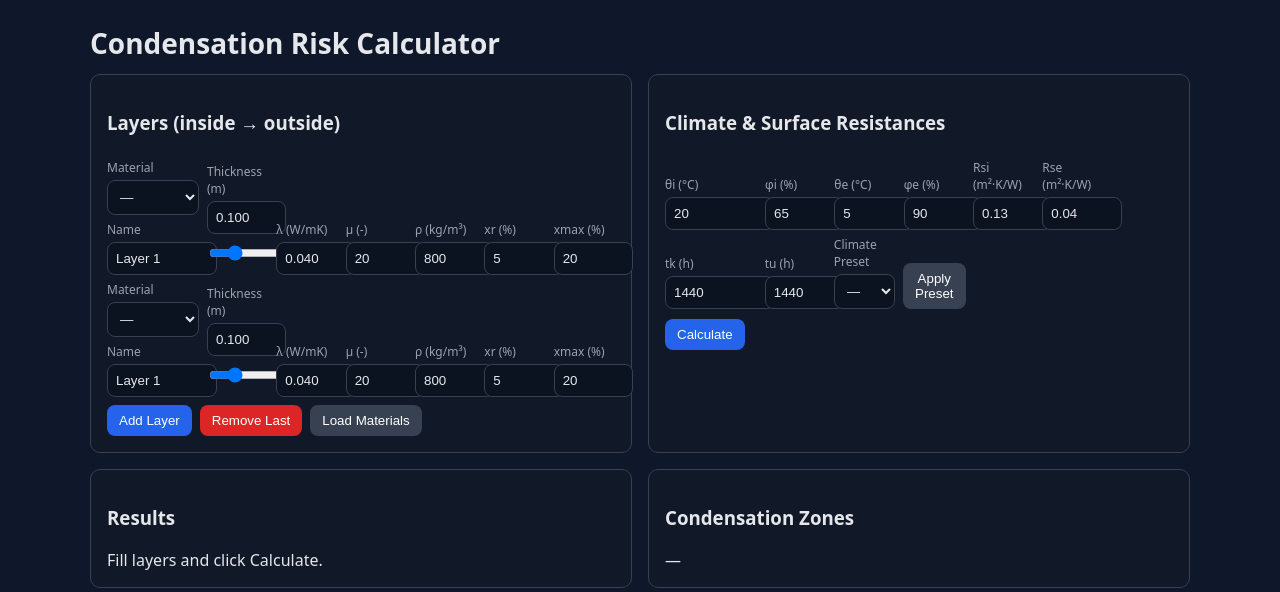
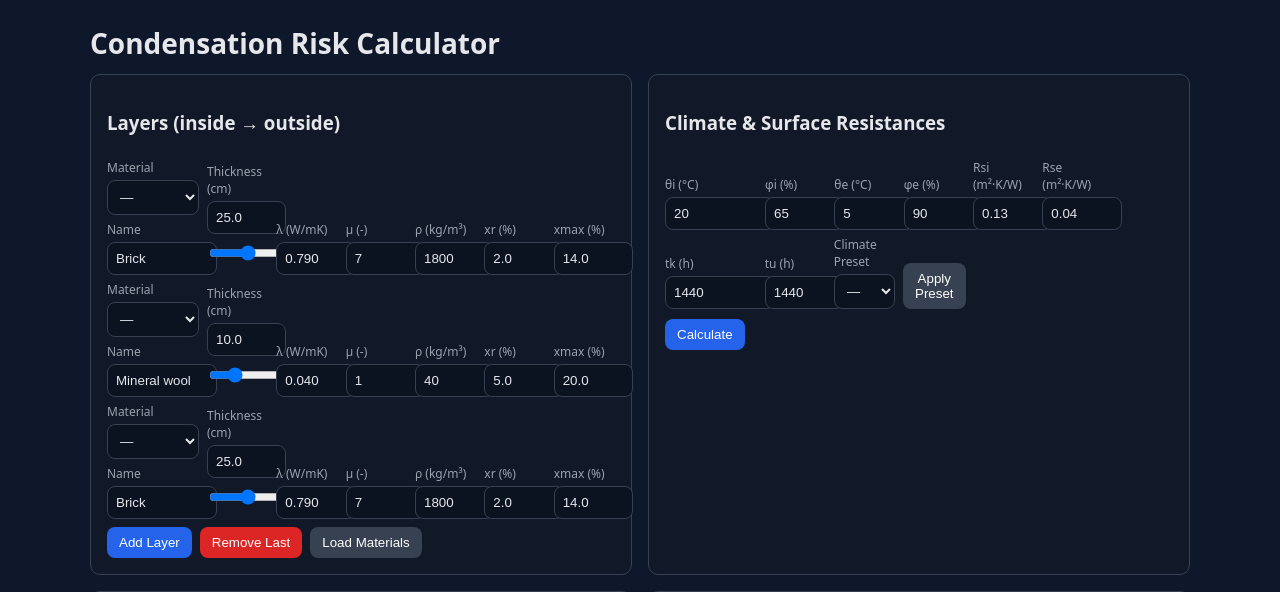
Before and after one commit to dbaldzhiev/teccondense, a Flask app: page / in a window 1280 px wide. Shown: the top 592 px of the page. Run offline with Flask 2, Linux system fonts and the light colour scheme.

Commit message:
Update layer input fields to use centimeters; set defaults for first two layers

```diff
--- a/webapp/static/app.js
+++ b/webapp/static/app.js
@@ -15,9 +15,9 @@
         <input type="text" class="name" value="Layer ${idx+1}">
       </div>
       <div>
-        <label>Thickness (m)</label>
-        <input type="number" step="0.001" class="d" value="0.100">
-        <input type="range" min="0.005" max="0.500" step="0.001" value="0.100" class="dSlider">
+        <label>Thickness (cm)</label>
+        <input type="number" step="0.1" class="d" value="10.0">
+        <input type="range" min="0.5" max="50.0" step="0.1" value="10.0" class="dSlider">
       </div>
       <div>
         <label>λ (W/mK)</label>
@@ -41,7 +41,7 @@
       </div>`;
     const dInput = d.querySelector('.d');
     const dSlider = d.querySelector('.dSlider');
-    dSlider.addEventListener('input', () => { dInput.value = (+dSlider.value).toFixed(3); });
+    dSlider.addEventListener('input', () => { dInput.value = (+dSlider.value).toFixed(1); });
     dInput.addEventListener('input', () => { dSlider.value = dInput.value; });
     const sel = d.querySelector('.matSelect');
     sel.addEventListener('change', () => {
@@ -60,6 +60,27 @@
       sel.innerHTML = '<option value="">—</option>' + materials.map((m,i) => `<option value="${i}">${m.name}</option>`).join('');
     };
     d.fillMaterials = fillSel;
+    // Apply sensible defaults for first two layers
+    // L1: 25 cm Brick, L2: 10 cm Mineral wool
+    try{
+      if (idx === 0){
+        d.querySelector('.name').value = 'Brick';
+        dInput.value = '25.0'; dSlider.value = '25.0';
+        d.querySelector('.lambda').value = '0.790';
+        d.querySelector('.mu').value = '7';
+        d.querySelector('.rho').value = '1800';
+        d.querySelector('.xr').value = '2.0';
+        d.querySelector('.xmax').value = '14.0';
+      } else if (idx === 1){
+        d.querySelector('.name').value = 'Mineral wool';
+        dInput.value = '10.0'; dSlider.value = '10.0';
+        d.querySelector('.lambda').value = '0.040';
+        d.querySelector('.mu').value = '1';
+        d.querySelector('.rho').value = '40';
+        d.querySelector('.xr').value = '5.0';
+        d.querySelector('.xmax').value = '20.0';
+      }
+    }catch(_){/* ignore */}
     return d;
   }
 
@@ -89,28 +110,29 @@
     const v = sel ? sel.value : '';
     if (v) document.getElementById('theta_e').value = v;
   }
+  function num(v){ return parseFloat(String(v || '0').replace(',', '.')); }
   window.runAnalyze = async function(){
     const payloadLayers = layers.map(el => ({
       name: el.querySelector('.name').value,
-      d: parseFloat(el.querySelector('.d').value || '0'),
-      lambda_: parseFloat(el.querySelector('.lambda').value || '0'),
-      mu: parseFloat(el.querySelector('.mu').value || '0'),
-      rho: parseFloat(el.querySelector('.rho').value || '0'),
-      xr_percent: parseFloat(el.querySelector('.xr').value || '0'),
-      xmax_percent: parseFloat(el.querySelector('.xmax').value || '0'),
+      d: num(el.querySelector('.d').value) / 100.0, // cm → m
+      lambda_: num(el.querySelector('.lambda').value),
+      mu: num(el.querySelector('.mu').value),
+      rho: num(el.querySelector('.rho').value),
+      xr_percent: num(el.querySelector('.xr').value),
+      xmax_percent: num(el.querySelector('.xmax').value),
     })).filter(L => L.d > 0 && L.lambda_ > 0);
     if (!payloadLayers.length){ alert('Add at least one valid layer'); return; }
-    const tk = parseFloat(document.getElementById('tk')?.value || '1440');
-    const tu = parseFloat(document.getElementById('tu')?.value || '1440');
+    const tk = num(document.getElementById('tk')?.value || '1440');
+    const tu = num(document.getElementById('tu')?.value || '1440');
     const payload = {
       layers: payloadLayers,
-      Rsi: parseFloat(document.getElementById('Rsi').value || '0.13'),
-      Rse: parseFloat(document.getElementById('Rse').value || '0.04'),
+      Rsi: num(document.getElementById('Rsi').value || '0.13'),
+      Rse: num(document.getElementById('Rse').value || '0.04'),
       climate: {
-        theta_i: parseFloat(document.getElementById('theta_i').value || '20'),
-        phi_i: parseFloat(document.getElementById('phi_i').value || '65'),
-        theta_e: parseFloat(document.getElementById('theta_e').value || '5'),
-        phi_e: parseFloat(document.getElementById('phi_e').value || '90'),
+        theta_i: num(document.getElementById('theta_i').value || '20'),
+        phi_i: num(document.getElementById('phi_i').value || '65'),
+        theta_e: num(document.getElementById('theta_e').value || '5'),
+        phi_e: num(document.getElementById('phi_e').value || '90'),
       },
       tk_hours: tk,
       tu_hours: tu,
@@ -257,7 +279,7 @@
       ctx.fillRect(X0, 0, (X1-X0), ih);
       ctx.strokeStyle='#1f2937'; ctx.strokeRect(X0, 0, (X1-X0), ih);
       // Label
-      ctx.fillStyle='#e5e7eb'; ctx.font='12px sans-serif'; const label = `${name} (${(x1-x0).toFixed(3)} m)`; ctx.fillText(label, X0+6, 16);
+      ctx.fillStyle='#e5e7eb'; ctx.font='12px sans-serif'; const label = `${name} (${((x1-x0)*100).toFixed(1)} cm)`; ctx.fillText(label, X0+6, 16);
       x0 = x1;
     }
     // Interfaces
--- a/webapp/templates/index.html
+++ b/webapp/templates/index.html
@@ -144,9 +144,9 @@
             <input type="text" class="name" value="Layer ${idx+1}">
           </div>
           <div>
-            <label>Thickness (m)</label>
-            <input type="number" step="0.001" class="d" value="0.100">
-            <input type="range" min="0.005" max="0.500" step="0.001" value="0.100" class="dSlider">
+            <label>Thickness (cm)</label>
+            <input type="number" step="0.1" class="d" value="10.0">
+            <input type="range" min="0.5" max="50.0" step="0.1" value="10.0" class="dSlider">
           </div>
           <div>
             <label>λ (W/mK)</label>
@@ -171,7 +171,7 @@
         // sync slider
         const dInput = d.querySelector('.d');
         const dSlider = d.querySelector('.dSlider');
-        dSlider.addEventListener('input', () => { dInput.value = (+dSlider.value).toFixed(3); });
+        dSlider.addEventListener('input', () => { dInput.value = (+dSlider.value).toFixed(1); });
         dInput.addEventListener('input', () => { dSlider.value = dInput.value; });
         // material select
         const sel = d.querySelector('.matSelect');
@@ -192,6 +192,28 @@
           sel.innerHTML = '<option value="">—</option>' + materials.map((m,i) => `<option value="${i}">${m.name}</option>`).join('');
         };
         d.fillMaterials = fillSel;
+        // Defaults for first two layers
+        try {
+          if (idx === 0){
+            d.querySelector('.name').value = 'Brick';
+            d.querySelector('.d').value = '25.0';
+            d.querySelector('.dSlider').value = '25.0';
+            d.querySelector('.lambda').value = '0.790';
+            d.querySelector('.mu').value = '7';
+            d.querySelector('.rho').value = '1800';
+            d.querySelector('.xr').value = '2.0';
+            d.querySelector('.xmax').value = '14.0';
+          } else if (idx === 1){
+            d.querySelector('.name').value = 'Mineral wool';
+            d.querySelector('.d').value = '10.0';
+            d.querySelector('.dSlider').value = '10.0';
+            d.querySelector('.lambda').value = '0.040';
+            d.querySelector('.mu').value = '1';
+            d.querySelector('.rho').value = '40';
+            d.querySelector('.xr').value = '5.0';
+            d.querySelector('.xmax').value = '20.0';
+          }
+        } catch (e) {}
         return d;
       };
       const layers = [];
@@ -216,26 +238,27 @@
           }
         } catch (e) { console.warn(e); }
       };
+      const num = (v) => parseFloat(String(v||'0').replace(',', '.'));
       window.runAnalyze = async () => {
         const layersPayload = layers.map(el => ({
           name: el.querySelector('.name').value,
-          d: parseFloat(el.querySelector('.d').value || '0'),
-          lambda_: parseFloat(el.querySelector('.lambda').value || '0'),
-          mu: parseFloat(el.querySelector('.mu').value || '0'),
-          rho: parseFloat(el.querySelector('.rho').value || '0'),
-          xr_percent: parseFloat(el.querySelector('.xr').value || '0'),
-          xmax_percent: parseFloat(el.querySelector('.xmax').value || '0'),
+          d: num(el.querySelector('.d').value) / 100.0,
+          lambda_: num(el.querySelector('.lambda').value),
+          mu: num(el.querySelector('.mu').value),
+          rho: num(el.querySelector('.rho').value),
+          xr_percent: num(el.querySelector('.xr').value),
+          xmax_percent: num(el.querySelector('.xmax').value),
         })).filter(L => L.d > 0 && L.lambda_ > 0);
         if (!layersPayload.length) { alert('Add at least one valid layer'); return; }
         const payload = {
           layers: layersPayload,
-          Rsi: parseFloat(document.getElementById('Rsi').value || '0.13'),
-          Rse: parseFloat(document.getElementById('Rse').value || '0.04'),
+          Rsi: num(document.getElementById('Rsi').value || '0.13'),
+          Rse: num(document.getElementById('Rse').value || '0.04'),
           climate: {
-            theta_i: parseFloat(document.getElementById('theta_i').value || '20'),
-            phi_i: parseFloat(document.getElementById('phi_i').value || '65'),
-            theta_e: parseFloat(document.getElementById('theta_e').value || '5'),
-            phi_e: parseFloat(document.getElementById('phi_e').value || '90'),
+            theta_i: num(document.getElementById('theta_i').value || '20'),
+            phi_i: num(document.getElementById('phi_i').value || '65'),
+            theta_e: num(document.getElementById('theta_e').value || '5'),
+            phi_e: num(document.getElementById('phi_e').value || '90'),
           }
         };
         const res = await fetch('/analyze', {method:'POST', headers:{'Content-Type':'application/json'}, body: JSON.stringify(payload)});
@@ -249,7 +272,7 @@
           `Wk_total=${r.Wk_total.toFixed(4)} kg/m² over tk=1440h, Drying capacity=${r.drying_capacity.toFixed(4)} kg/m² → OK=${r.drying_ok ? 'Yes':'No'}`
         );
         const zones = r.zones || [];
-        document.getElementById('zones').textContent = zones.length ? zones.map(z => `(${z.start_z.toFixed(3)} → ${z.end_z.toFixed(3)}) maxΔp=${z.max_excess_pa.toFixed(0)} Pa`).join('\n') : '—';
+        document.getElementById('zones').textContent = zones.length ? zones.map(z => `(${z.start_z.toFixed(3)} → ${z.end_z.toFixed(3)})`).join('\n') : '—';
         drawAssembly(r.layers || [], r.thickness_axis, r.theta_profile, r.zones || [], r.vapor_axis);
         drawTemp(r.thickness_axis, r.theta_profile);
         drawVapor(r.vapor_axis, r.p_line, r.p_sat, r.zones || [], r.vapor_axis_final, r.p_final);
@@ -276,7 +299,7 @@
         ctx.restore(); }
       function drawAssembly(layers, xAxis, temps, zones, zAxis){
         const c=document.getElementById('chartAssembly'); const ctx=c.getContext('2d'); ctx.clearRect(0,0,c.width,c.height); const w=c.width,h=c.height; const pad=40; const xmin=Math.min(...xAxis), xmax=Math.max(...xAxis); const ymin=Math.min(...temps), ymax=Math.max(...temps); ctx.strokeStyle='#444'; ctx.strokeRect(0,0,w,h); ctx.save(); ctx.translate(pad,pad); const iw=w-2*pad, ih=h-2*pad;
-        let x0=xAxis[0]||0; for (let i=1;i<xAxis.length;i++){ const x1=xAxis[i]; const X0=linMap(x0, xmin,xmax,0,iw), X1=linMap(x1, xmin,xmax,0,iw); ctx.fillStyle='rgba(255,255,255,0.05)'; ctx.fillRect(X0,0,X1-X0,ih); ctx.strokeStyle='#1f2937'; ctx.strokeRect(X0,0,X1-X0,ih); const name=layers[i-1]?.name||`L${i}`; ctx.fillStyle='#e5e7eb'; ctx.font='12px sans-serif'; ctx.fillText(`${name} (${(x1-x0).toFixed(3)} m)`, X0+6, 16); x0=x1; }
+        let x0=xAxis[0]||0; for (let i=1;i<xAxis.length;i++){ const x1=xAxis[i]; const X0=linMap(x0, xmin,xmax,0,iw), X1=linMap(x1, xmin,xmax,0,iw); ctx.fillStyle='rgba(255,255,255,0.05)'; ctx.fillRect(X0,0,X1-X0,ih); ctx.strokeStyle='#1f2937'; ctx.strokeRect(X0,0,X1-X0,ih); const name=layers[i-1]?.name||`L${i}`; ctx.fillStyle='#e5e7eb'; ctx.font='12px sans-serif'; ctx.fillText(`${name} (${((x1-x0)*100).toFixed(1)} cm)`, X0+6, 16); x0=x1; }
         // interfaces
         ctx.strokeStyle='#374151'; for (let i=0;i<xAxis.length;i++){ const X=linMap(xAxis[i], xmin,xmax,0,iw); ctx.beginPath(); ctx.moveTo(X,0); ctx.lineTo(X,ih); ctx.stroke(); }
         // zones
@@ -284,7 +307,8 @@
         // temperature
         ctx.beginPath(); for(let i=0;i<xAxis.length;i++){ const X=linMap(xAxis[i], xmin,xmax,0,iw); const Y=linMap(temps[i], ymin,ymax, ih,0); if(i===0) ctx.moveTo(X,Y); else ctx.lineTo(X,Y);} ctx.strokeStyle='#60a5fa'; ctx.lineWidth=2; ctx.stroke(); ctx.restore();
       }
-      // init with one layer
+      // init with two default layers
+      addLayer();
       addLayer();
     }
   </script>
```
